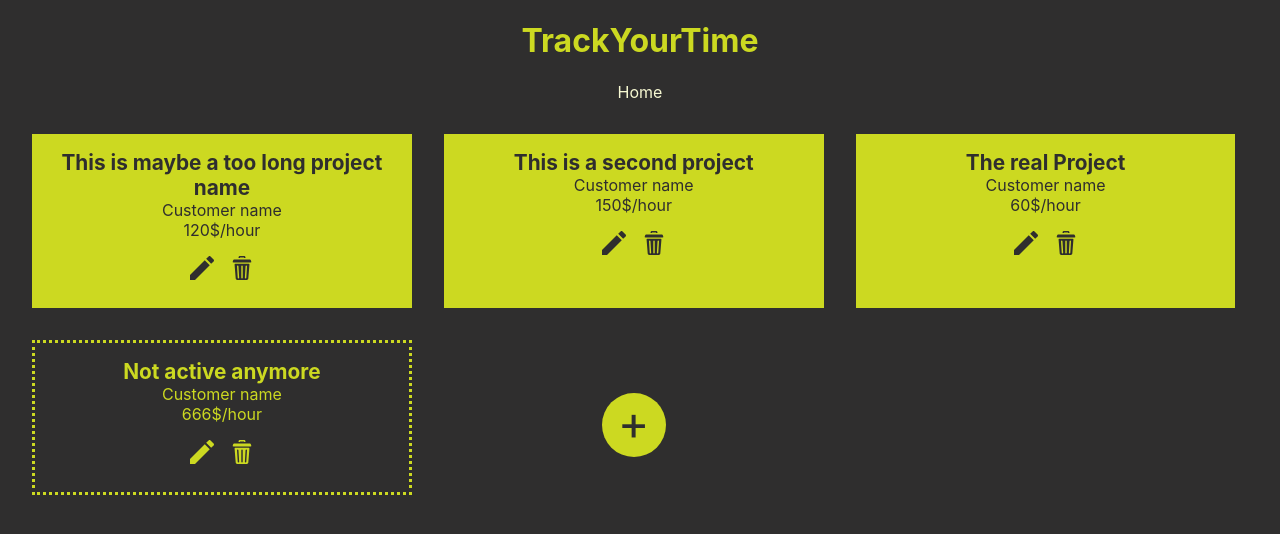
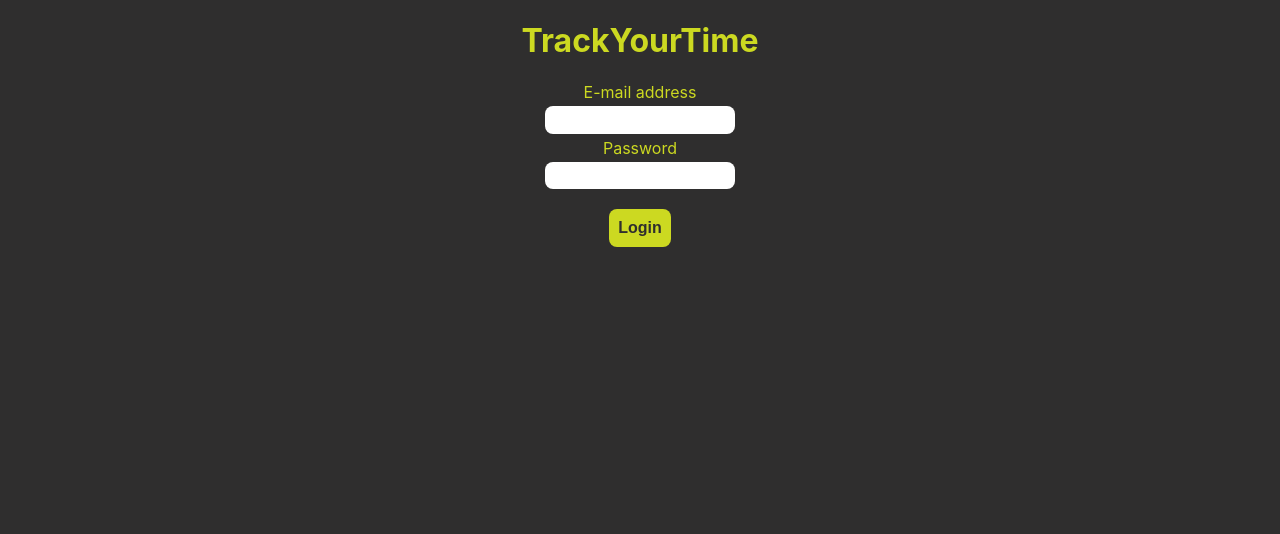
Before and after one commit to betusin/pb138-track-your-time, a React (Vite) app in the folder frontend/: page / in a window 1280 px wide. Shown: the top 534 px of the page. Built offline with nearby package versions, Linux system fonts and the light colour scheme.

Commit message:
feat: global atom for token with redirecting to login if no token

```diff
--- a/frontend/src/RouterLinks.tsx
+++ b/frontend/src/RouterLinks.tsx
@@ -1,5 +1,6 @@
 import { ThemeProvider } from "@mui/material";
 import { BrowserRouter, Route, Routes } from "react-router-dom";
+import { useRecoilValue } from "recoil";
 import App from "./App";
 import { Login } from './components/auth/Login';
 import { Register } from './components/auth/Register';
@@ -8,13 +9,23 @@ import { CreateSession } from "./components/CreateSession";
 import { EditProject } from "./components/EditProject";
 import { EditSession } from "./components/EditSession";
 import { Project } from "./components/Project";
+import { accessTokenAtom } from './state/atom';
 import { theme } from "./styles/theme";
 
 export const RouterLinks = () => {
+  const token = useRecoilValue(accessTokenAtom);
+
   return (
     <ThemeProvider theme={theme}>
       <BrowserRouter>
         <Routes>
+          {
+            token === '' ?
+            <>
+              <Route path="*" element={<Login />} />
+            </>
+            :
+            <>
               <Route path="/login" element={<Login />} />
               <Route path="/register" element={<Register />} />
               <Route path="/" element={<App />} />
@@ -23,6 +34,8 @@ export const RouterLinks = () => {
               <Route path="/project/:id" element={<Project />} />
               <Route path="/session/edit/:id" element={<EditSession />} />
               <Route path="/session/add" element={<CreateSession />} />
+            </>
+          }
         </Routes>
       </BrowserRouter>
     </ThemeProvider>
--- a/frontend/src/components/auth/Login.tsx
+++ b/frontend/src/components/auth/Login.tsx
@@ -1,8 +1,11 @@
 import { SubmitHandler } from 'react-hook-form';
 import { useNavigate } from 'react-router-dom';
+import { useSetRecoilState } from 'recoil';
+import { accessTokenAtom } from '../../state/atom';
 import { AuthForm, IFormAuthInput } from './AuthForm';
 
 export const Login = () => {
+  const setToken = useSetRecoilState(accessTokenAtom);
   const navigate = useNavigate();
 
   const onSubmit: SubmitHandler<IFormAuthInput> = (
@@ -10,6 +13,8 @@ export const Login = () => {
   ) => {
     console.log(data);
     window.alert("you would be logged in");
+
+    setToken("tokenikTODO");
 
     navigate("/");
   };
--- a/frontend/src/components/auth/Register.tsx
+++ b/frontend/src/components/auth/Register.tsx
@@ -1,8 +1,11 @@
 import { SubmitHandler } from 'react-hook-form';
 import { useNavigate } from 'react-router-dom';
+import { useSetRecoilState } from 'recoil';
+import { accessTokenAtom } from '../../state/atom';
 import { AuthForm, IFormAuthInput } from './AuthForm';
 
 export const Register = () => {
+  const setToken = useSetRecoilState(accessTokenAtom);
   const navigate = useNavigate();
 
   const onSubmit: SubmitHandler<IFormAuthInput> = (
@@ -10,6 +13,8 @@ export const Register = () => {
   ) => {
     console.log(data);
     window.alert("you would be registered in");
+
+    setToken('tokenTODO');
 
     navigate("/");
   };
--- a/frontend/src/main.tsx
+++ b/frontend/src/main.tsx
@@ -1,10 +1,13 @@
 import React from "react";
 import ReactDOM from "react-dom/client";
 import "./index.css";
+import { RecoilRoot } from 'recoil';
 import { RouterLinks } from "./RouterLinks";
 
 ReactDOM.createRoot(document.getElementById("root")!).render(
   <React.StrictMode>
-    <RouterLinks />
+    <RecoilRoot>
+      <RouterLinks />
+    </RecoilRoot>
   </React.StrictMode>
 );
--- /dev/null
+++ b/frontend/src/state/atom.ts
@@ -0,0 +1,6 @@
+import { atom } from 'recoil';
+
+export const accessTokenAtom = atom<string>({
+  key: 'accessToken',
+  default: '',
+});
```
Lines whose indentation alone changed are shown as unchanged.
